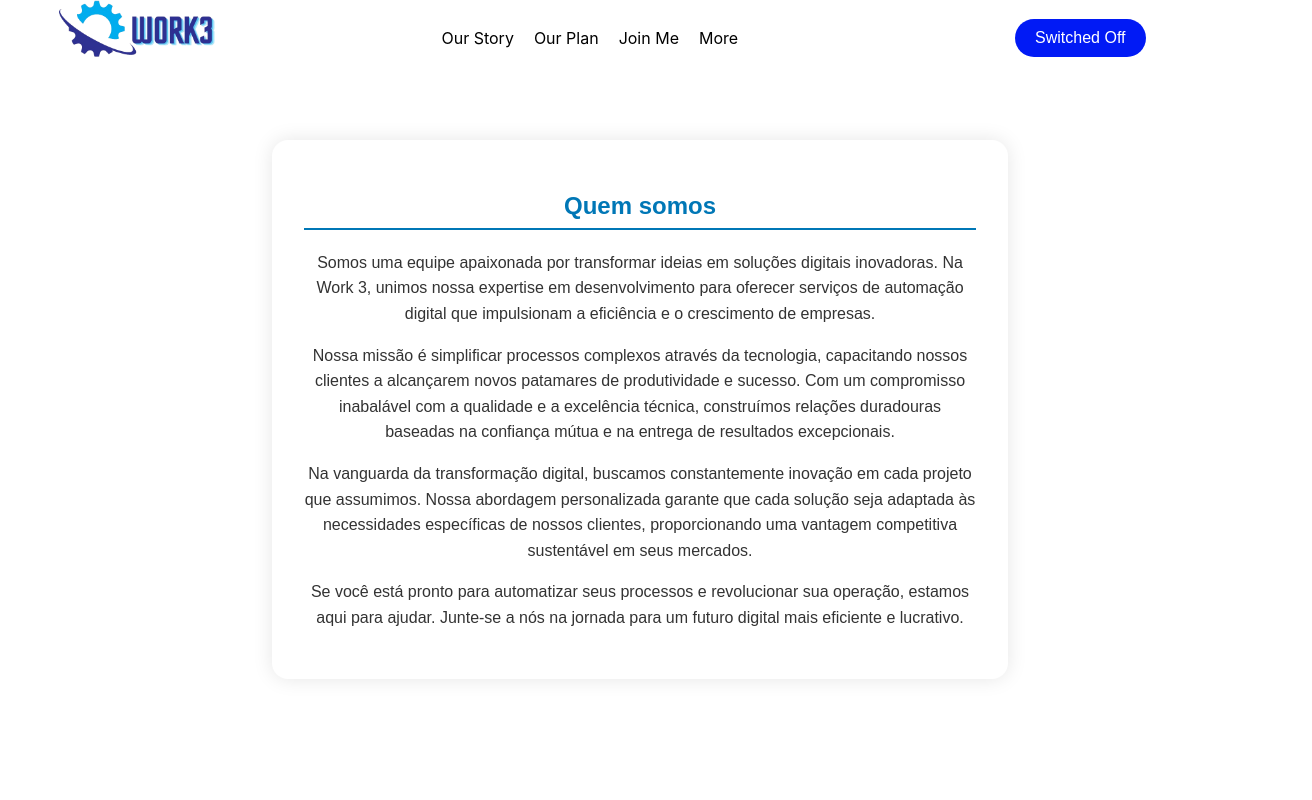
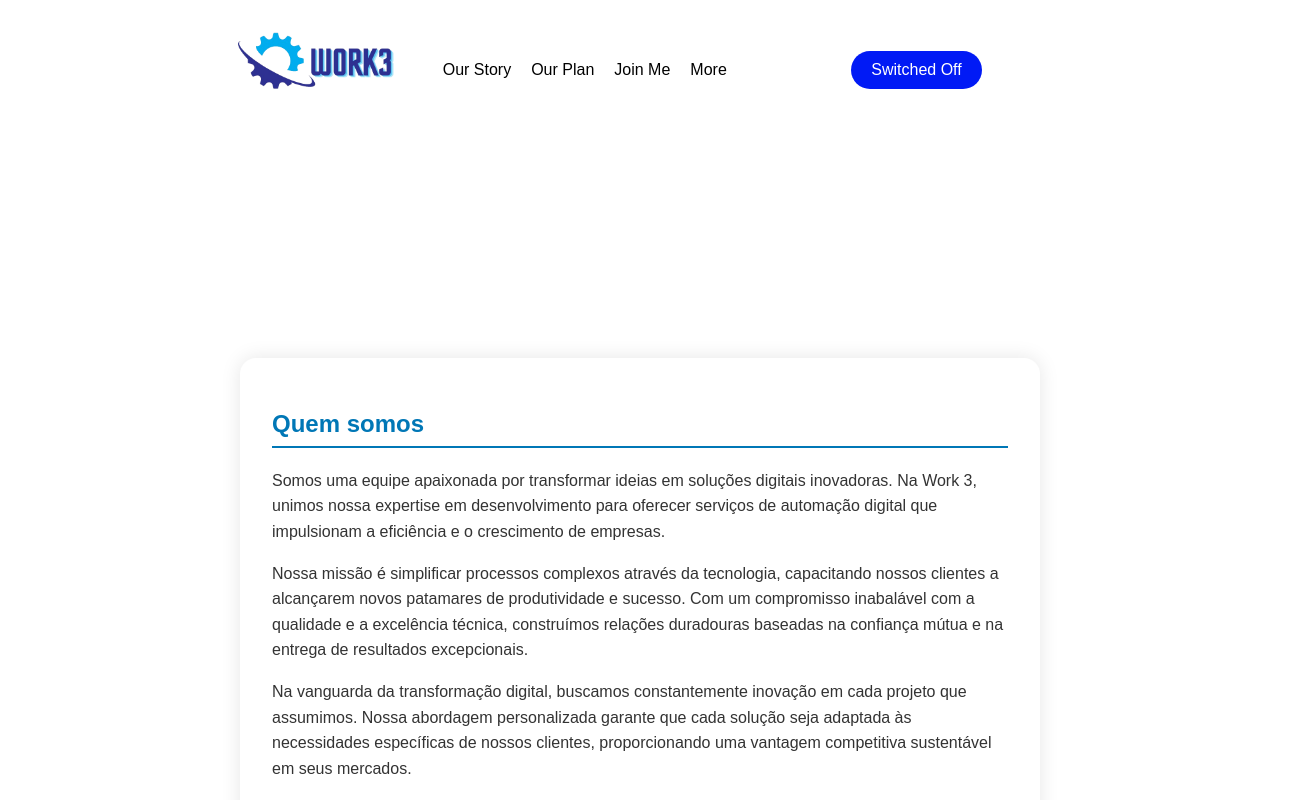
Before and after one commit to X-dev-private/Work3, a React (Create React App) app: page / in a window 1280 px wide. Shown: the top 800 px of the page, 1312 px wide, since content can reach past the window. Built offline with nearby package versions, Linux system fonts and the light colour scheme.

Commit message:
add react router

```diff
--- a/src/App.js
+++ b/src/App.js
@@ -1,21 +1,17 @@
+import { BrowserRouter as Router, Route, Switch } from 'react-router-dom';
+
 import './App.css';
-import Header from './pages/libs/Header/Header';
-import Footer from './pages/libs/Footer/Footer';
 import LandPage from './pages/LandPage';
+import AppPage from './pages/AppPage';
 
 function App() {
   return (
-    <div className="App">
-      <div className='LandPage'>
-        <div>
-          <Header />
-            <main>
-              <LandPage />
-            </main>
-          <Footer />
-        </div>
-      </div>
-    </div>
+    <Router>
+      <Switch>
+        <Route exact path="/" component={LandPage} />
+        <Route path="/app" component={AppPage} />
+      </Switch>
+    </Router>
   );
 }
 
--- a/src/pages/AppPage.js
+++ b/src/pages/AppPage.js
@@ -2,7 +2,9 @@ import React from "react";
 
 const AppPage = () => {
     return (
-        <div></div>
+        <main>
+            <h1>App Page</h1>
+        </main>
     )
 }
 
--- a/src/pages/LandPage.css
+++ b/src/pages/LandPage.css
@@ -11,7 +11,8 @@ main {
     padding: 2rem;
     border-radius: 16px;
     box-shadow: 0 0 20px rgba(0, 0, 0, 0.1);
-    margin-bottom: 500px;
+    margin-top: 250px;
+    margin-bottom: 250px;
   }
 
   h2 {
--- a/src/pages/LandPage.js
+++ b/src/pages/LandPage.js
@@ -1,9 +1,12 @@
 import React from "react";
 import './LandPage.css';
+import Header from "./libs/Header/Header";
+import Footer from "./libs/Footer/Footer";
 
 const LandPage = () => {
     return (
         <main>
+        <Header />
         <div className='landPage'>
           <section id="quem-somos">
               <h2>Quem somos</h2>
@@ -41,6 +44,7 @@ const LandPage = () => {
               </ul>
           </section>
         </div>
+        <Footer />
       </main>
     );
 };
--- a/src/pages/libs/Header/Header.css
+++ b/src/pages/libs/Header/Header.css
@@ -75,5 +75,4 @@ nav a:hover {
 .logo img {
   width: 40px;
   height: 40px;
-  margin-right: 10px;
 }
```
